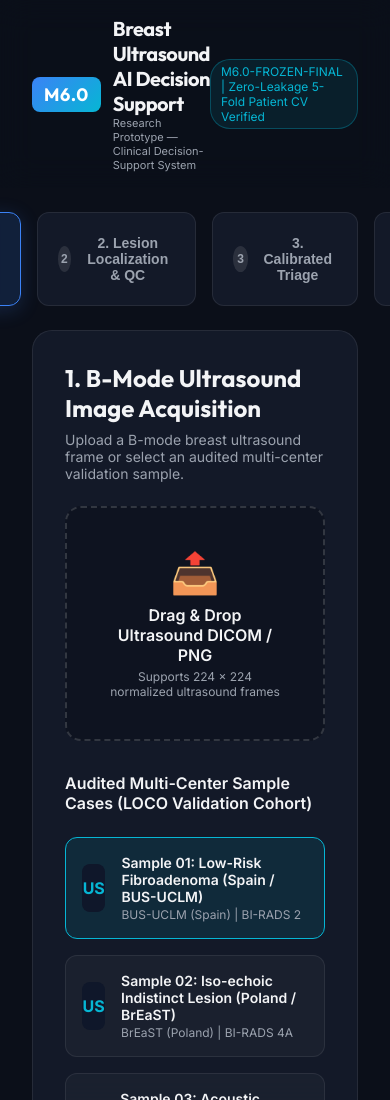
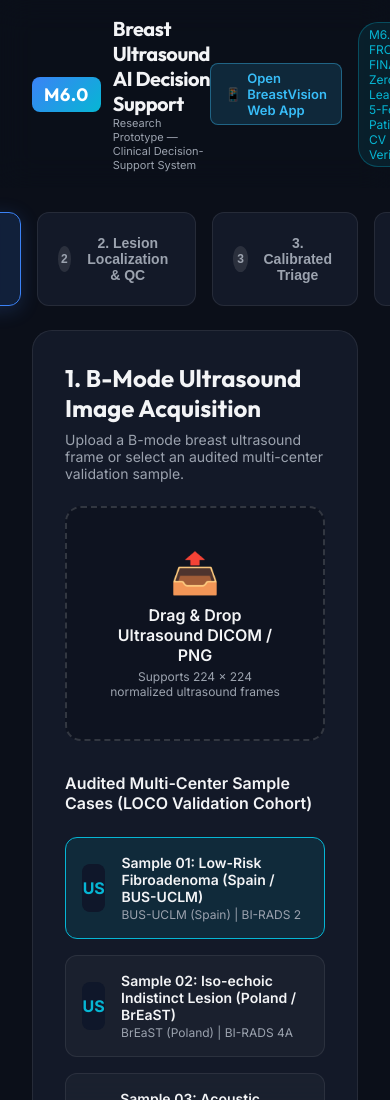
Before and after one commit to thedevz43/Breast_Cancer, a plain HTML site: page MODEL_DEVELOPMENT/app/index.html in a window 390 px wide. Shown: the top 1100 px of the page. Drawn offline with Linux system fonts and the light colour scheme.

Commit message:
feat: add direct header link to BreastVision Web App (/mobile)

```diff
--- a/MODEL_DEVELOPMENT/app/index.html
+++ b/MODEL_DEVELOPMENT/app/index.html
@@ -17,7 +17,12 @@
                 <div style="font-size: 11px; color: var(--text-muted);">Research Prototype — Clinical Decision-Support System</div>
             </div>
         </div>
-        <div class="version-tag">M6.0-FROZEN-FINAL | Zero-Leakage 5-Fold Patient CV Verified</div>
+        <div style="display: flex; align-items: center; gap: 16px;">
+            <a href="/mobile" style="display: inline-flex; align-items: center; gap: 6px; background: rgba(56, 189, 248, 0.15); border: 1px solid rgba(56, 189, 248, 0.4); color: #38bdf8; padding: 6px 14px; border-radius: 8px; text-decoration: none; font-size: 13px; font-weight: 600; transition: all 0.2s ease;">
+                <span>📱</span> Open BreastVision Web App
+            </a>
+            <div class="version-tag">M6.0-FROZEN-FINAL | Zero-Leakage 5-Fold Patient CV Verified</div>
+        </div>
     </header>
 
     <!-- Step Progress Bar -->
```
